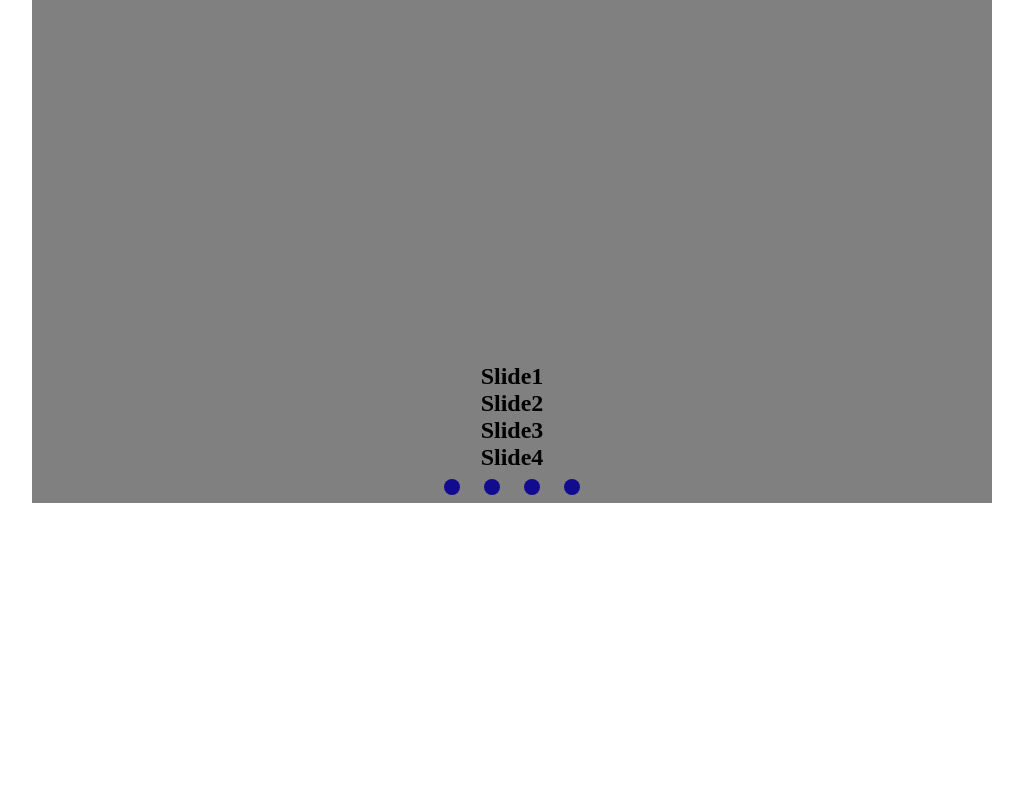
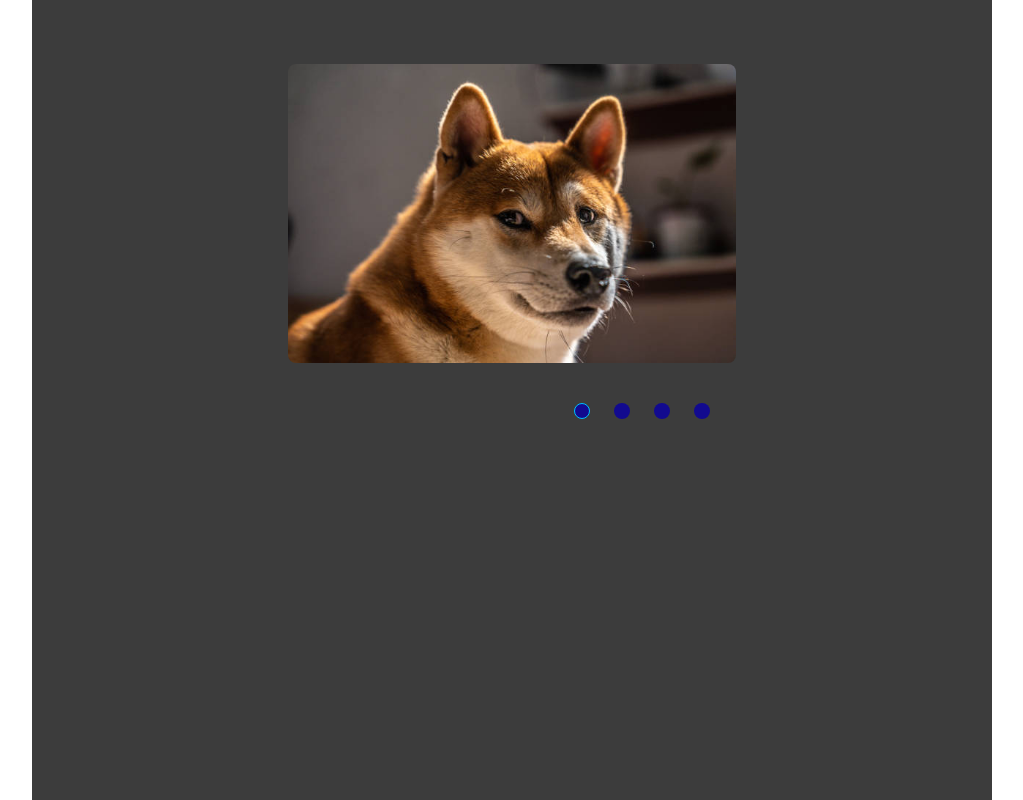
Before and after one commit to FroZe36/cssMemeSlider, a plain HTML site: page cssMemeSlider/index.html in a window 1280 px wide. Shown: the whole page, without its empty margins (128-1151 px from the left). Drawn offline with Linux system fonts and the light colour scheme.

Commit message:
feat: add first animation(Sun, Sep 17, 2023 07:56:25 PM)

```diff
--- a/cssMemeSlider/index.html
+++ b/cssMemeSlider/index.html
@@ -20,11 +20,12 @@
       <img src="./img/photo3.jpg" alt="imgMem" class="slide slide3">
       <img src="./img/photo4.jpg" alt="imgMem" class="slide slide4">
     </div>
+    <div class="wrapper">
       <div class="slides-description">
-      <h2 class="slide-descr">Slide1</h2>
-      <h2 class="slide-descr">Slide2</h2>
-      <h2 class="slide-descr">Slide3</h2>
-      <h2 class="slide-descr">Slide4</h2>
+          <h2 class="slide-descr">Собака съела товар</h2>
+          <h2 class="slide-descr">Ну ты даешь, брат</h2>
+          <h2 class="slide-descr">Бабуля на охоте</h2>
+          <h2 class="slide-descr">Выгорание на работе</h2>
       </div>
       <div class="navigation">
         <label class="navigation-label" for="slide1">
@@ -41,6 +42,7 @@
         </label>
       </div>
     </div>
+  </div>
 </body>
 
 </html>
--- a/cssMemeSlider/style.css
+++ b/cssMemeSlider/style.css
@@ -5,11 +5,13 @@
 }
 .container {
   max-width: 75vw;
+  min-height: 100vh;
   margin: 0 auto;
   display: flex;
   flex-direction: column;
   align-items: center;
-  background-color: grey;
+  gap: 2rem;
+  background-color: #3C3C3C;
   padding-top: 5%;
 }
 input[type='radio'] {
@@ -26,12 +28,22 @@ input[type='radio'] {
   border-radius: 0.5rem;
   opacity: 0;
 }
+.wrapper {
+  width: 43%;
+  display: flex;
+  justify-content: space-between;
+  align-items: center;
+}
 .slides-description {
+  display: grid;
 }
 .slide-descr {
+  opacity: 0;
+  grid-area: 1/1/1/1;
 }
 .navigation {
   display: flex;
+  justify-self: end;
   gap: 0.5rem;
 }
 .navigation-label {
@@ -51,3 +63,34 @@ input[type='radio'] {
   background-color: #00bfff;
   transition: background 0.3s;
 }
+#slide1:checked ~ .wrapper .navigation .navigation-label:nth-child(1),
+#slide2:checked ~ .wrapper .navigation .navigation-label:nth-child(2),
+#slide3:checked ~ .wrapper .navigation .navigation-label:nth-child(3),
+#slide4:checked ~ .wrapper .navigation .navigation-label:nth-child(4) {
+  cursor: default;
+}
+#slide1:checked ~ .wrapper .navigation .navigation-label:nth-child(1) .navigation-button,
+#slide2:checked ~ .wrapper .navigation .navigation-label:nth-child(2) .navigation-button,
+#slide3:checked ~ .wrapper .navigation .navigation-label:nth-child(3) .navigation-button,
+#slide4:checked ~ .wrapper .navigation .navigation-label:nth-child(4) .navigation-button{
+  border: 0.1rem solid #00bfff;
+  cursor: default;
+}
+@keyframes imageSet {
+  from {
+    transform: translateX(-100%);
+  }
+  50% {
+    transform: translateX(100%);
+  }
+  to {
+    transform: translate(0);
+  }
+}
+#slide1:checked ~ .slides .slide:nth-child(1),
+#slide2:checked ~ .slides .slide:nth-child(2),
+#slide3:checked ~ .slides .slide:nth-child(3),
+#slide4:checked ~ .slides .slide:nth-child(4) {
+  opacity: 1;
+  animation: imageSet 1s ease-in;
+}
```
Lines whose indentation alone changed are shown as unchanged.
